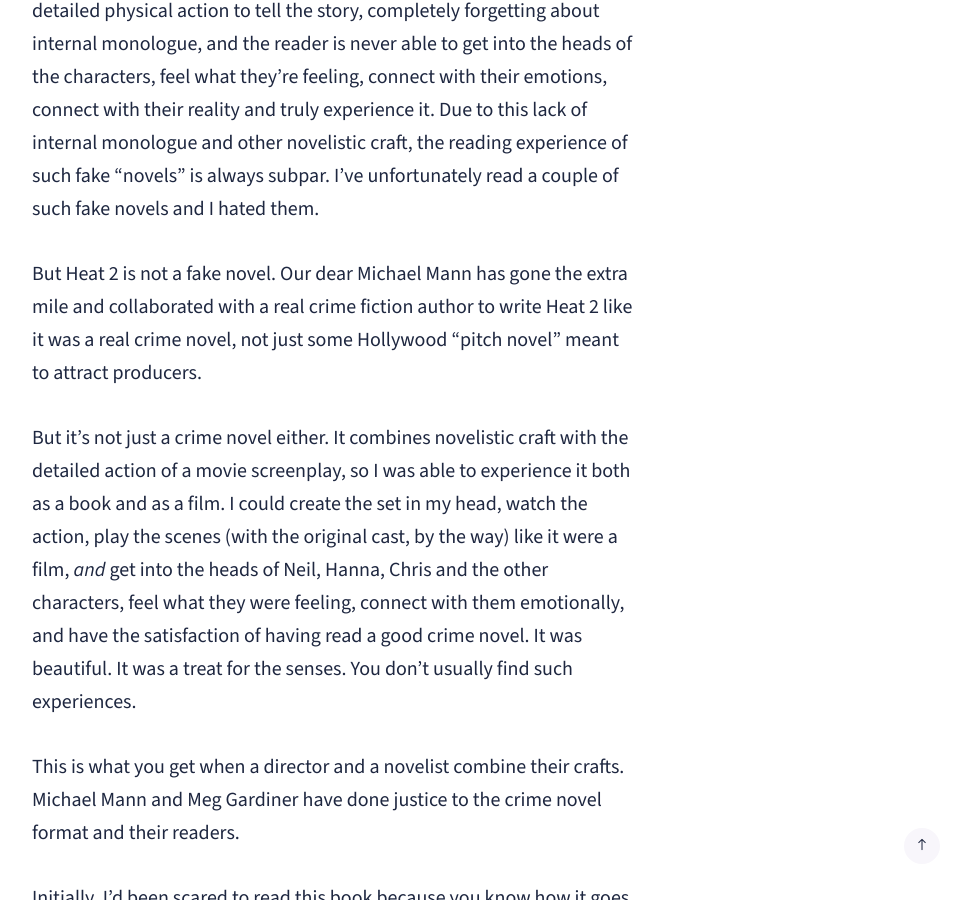
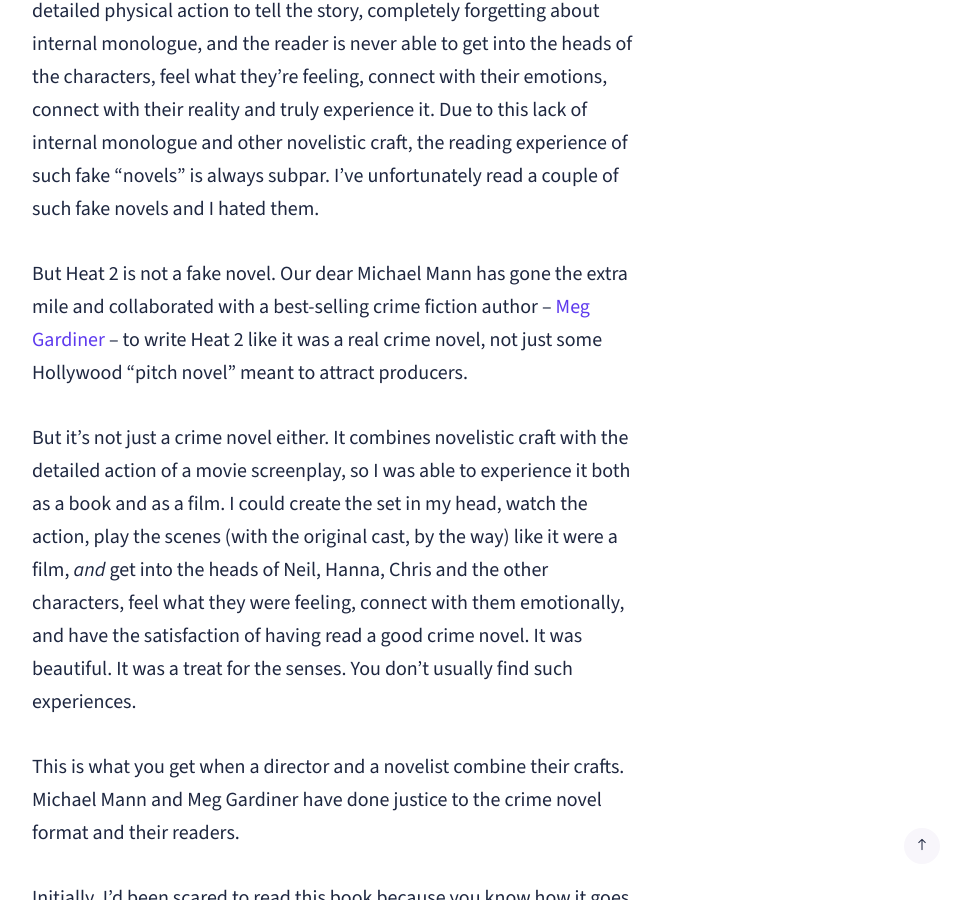
Before and after one commit to wowashuwow/wowashuwow.github.io, a Jekyll site: the page built from _posts/2026-10-21-why-you-should-read-heat-2-before-watching-the-film.md, in a window 1280 px wide and 900 px high, scrolled down 4726 px. Shown: the whole window, without its empty margins (304-1261 px from the left). Built offline with Jekyll 4.4.1, drawn with Linux system fonts in a browser that asks for light colours; nearby versions of some CDN libraries; comment, search, counter and statistics services are not loaded.

Commit message:
Update: Why You Need To Read Heat 2 (Before You Watch the Film)
Hyperlinked Meg Gardiner's Wikipedia page

```diff
--- a/_posts/2026-10-21-why-you-should-read-heat-2-before-watching-the-film.md
+++ b/_posts/2026-10-21-why-you-should-read-heat-2-before-watching-the-film.md
@@ -47,7 +47,7 @@ Novels don't read like that. I realized it was actually the film screenplay (or
 
 The reverse happens too. Sometimes authors write "novels" with the sole intention of turning them into films later, so they write them more like screenplays and less like novels, hoping to catch the attention of studio execs. The problem is, novels and screenplays are fundamentally at odds with each other in how they tell stories. Internal monologue is the bread and butter of a novel. But the number one rule of cinema is show, don't tell. So these authors (over-)rely on spoken dialogue and detailed physical action to tell the story, completely forgetting about internal monologue, and the reader is never able to get into the heads of the characters, feel what they're feeling, connect with their emotions, connect with their reality and truly experience it. Due to this lack of internal monologue and other novelistic craft, the reading experience of such fake "novels" is always subpar. I've unfortunately read a couple of such fake novels and I hated them.
 
-But Heat 2 is not a fake novel. Our dear Michael Mann has gone the extra mile and collaborated with a real crime fiction author to write Heat 2 like it was a real crime novel, not just some Hollywood "pitch novel" meant to attract producers.
+But Heat 2 is not a fake novel. Our dear Michael Mann has gone the extra mile and collaborated with a best-selling crime fiction author -- [Meg Gardiner](https://en.wikipedia.org/wiki/Meg_Gardiner) -- to write Heat 2 like it was a real crime novel, not just some Hollywood "pitch novel" meant to attract producers.
 
 But it's not just a crime novel either. It combines novelistic craft with the detailed action of a movie screenplay, so I was able to experience it both as a book and as a film. I could create the set in my head, watch the action, play the scenes (with the original cast, by the way) like it were a film, *and* get into the heads of Neil, Hanna, Chris and the other characters, feel what they were feeling, connect with them emotionally, and have the satisfaction of having read a good crime novel. It was beautiful. It was a treat for the senses. You don't usually find such experiences.
 
@@ -63,4 +63,4 @@ Don't get me wrong, I'm not saying it's impossible for Heat 2 to meet our expect
 
 Because the original cast was special and no one can take their place. The original Neil, Hanna and Chris were special. The original cinematography, color palette and look were special. 1995 was special. The feel of the time was special. And you can have all of that original goodness in this new story. If you want. Have Heat 2 look and feel just as good as the Heat you've always loved, with the same cast that you've always loved. Have both fuse into one story, one film, continuous, flowing, like it hasn't been three decades, like it was never really over. One cohesive masterpiece.
 
-<!-- site-writer content: 1e74c93fce274e5fe4fd5be6b696a8d014e2a1307d1ce4a9d1f5301efbd5e76d -->
+<!-- site-writer content: 4c9aa64b17318b56b591e63921bbfb3287b4d0f90c414037d8eadca1502f1c2f -->
```
